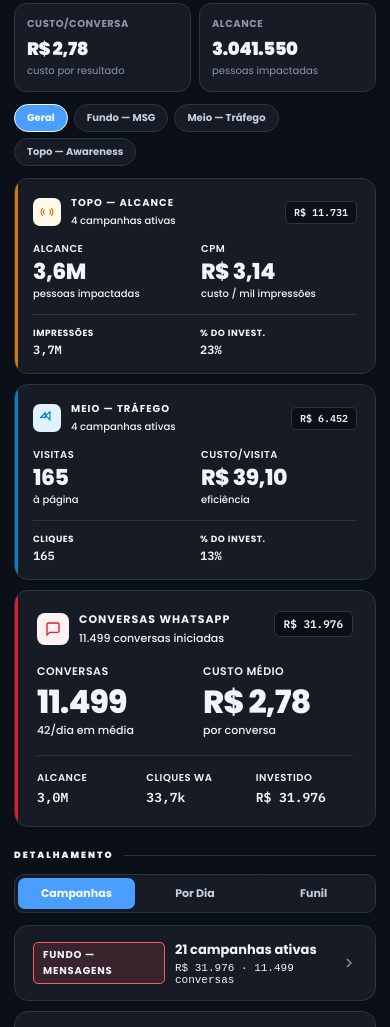
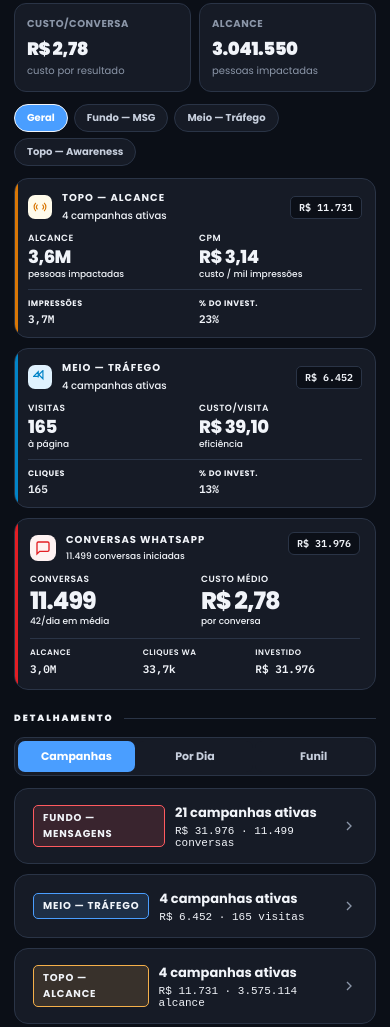
Before and after one commit to pedro-s-developer/dashboard-forest-resort, a plain HTML site: page index.html in a window 390 px wide. Shown: the part 559-1586 px from the top of the page. Drawn offline with nearby package versions, Linux system fonts and the light colour scheme.

Commit message:
feat: compactar cards mobile (diag + obj) — valor 32→24px, padding reduzido

```diff
--- a/index.html
+++ b/index.html
@@ -444,6 +444,31 @@ body{background:var(--bg);color:var(--text);font-family:'Poppins',sans-serif;pad
   .dt-cell{display:flex;flex-direction:column;align-items:flex-start;gap:3px;text-align:left;}
   .dt-stat-label{font-size:9px;color:var(--text4);text-transform:uppercase;letter-spacing:0.6px;font-weight:600;margin-bottom:0;text-align:left;}
   .dt-stat-val{font-size:15px;font-weight:800;font-family:'IBM Plex Mono',monospace;text-align:left;line-height:1.1;color:var(--text);}
+  /* ── Diag cards (TOPO/MEIO) ── */
+  .diag-card{padding:11px 13px;}
+  .diag-header{margin-bottom:8px;}
+  .diag-icon{width:24px;height:24px;}
+  .diag-body{gap:8px;}
+  .diag-metric-val{font-size:18px;}
+  .diag-metric-label{font-size:9px;margin-bottom:3px;}
+  .diag-metric-sub{font-size:9px;margin-top:2px;}
+  .diag-footer{gap:8px;padding-top:8px;margin-top:8px;}
+  .diag-foot-label{font-size:8px;}
+  .diag-foot-val{font-size:11px;}
+  /* ── Obj cards (MSG/VEN) ── */
+  .obj-card{padding:13px 15px;}
+  .obj-header{margin-bottom:10px;}
+  .obj-icon{width:26px;height:26px;}
+  .obj-label{font-size:10px;}
+  .obj-camp-count{font-size:9px;}
+  .obj-spend-badge{font-size:10px;padding:4px 8px;}
+  .obj-body{gap:12px;margin-bottom:10px;}
+  .obj-metric-label{font-size:9px;margin-bottom:3px;}
+  .obj-metric-val{font-size:24px;}
+  .obj-metric-sub{font-size:9px;margin-top:2px;}
+  .obj-footer{gap:8px;padding-top:8px;}
+  .obj-foot-label{font-size:8px;}
+  .obj-foot-val{font-size:11px;}
 }
 .cal-presets{display:flex;gap:5px;flex-wrap:wrap;padding:12px 14px 10px;border-bottom:1px solid var(--border-soft);}
 .cal-preset{font-family:'Poppins',sans-serif;font-size:10px;font-weight:700;padding:4px 11px;border-radius:20px;border:1.5px solid var(--border);background:transparent;color:var(--text2);cursor:pointer;transition:all 0.15s;}
```
